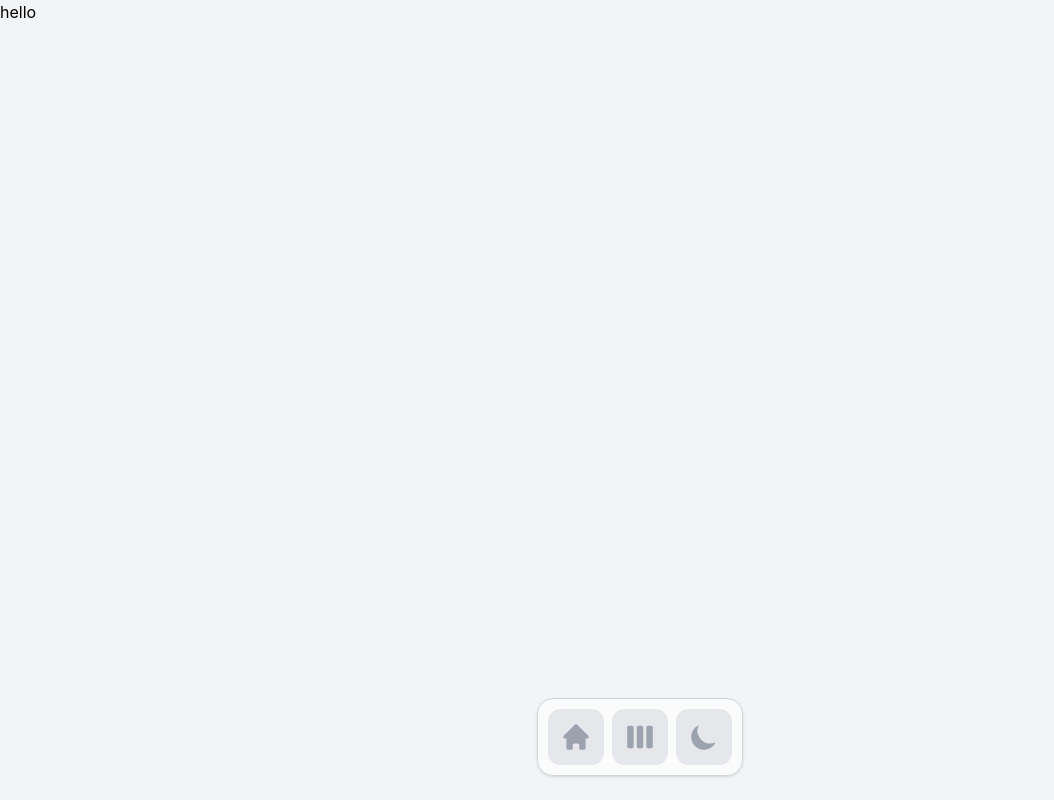
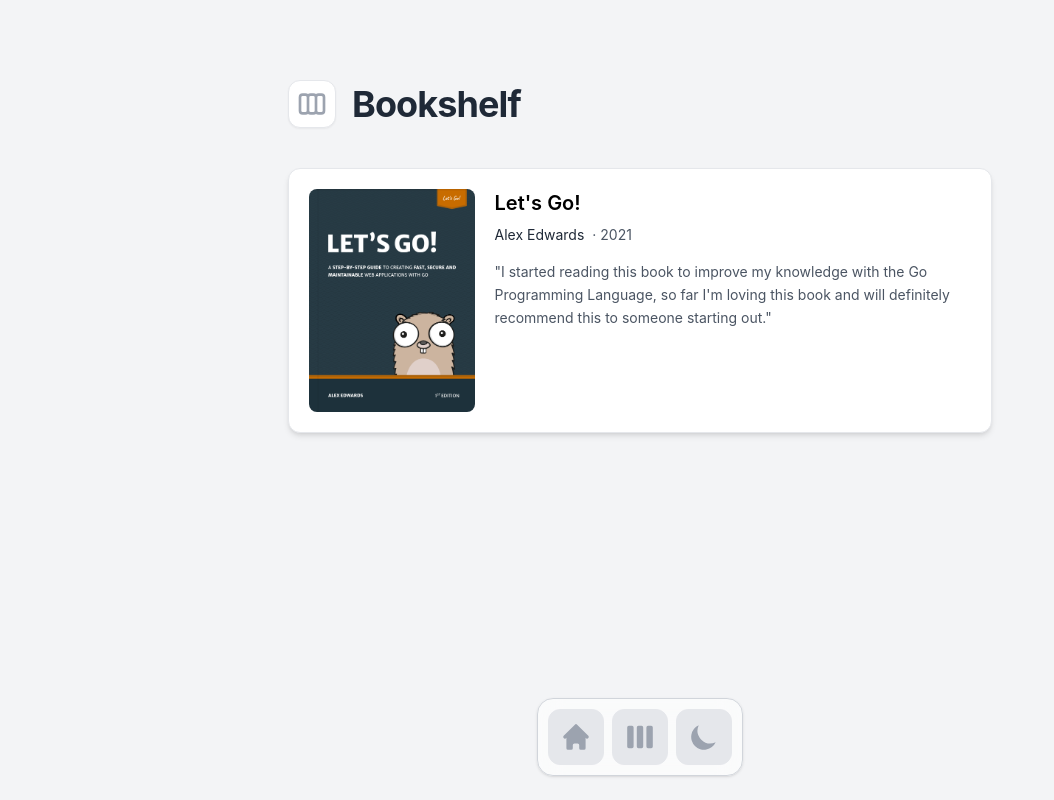
Before and after one commit to bibatjed/jed-bibat-website, a Next.js app: page /bookshelf in a window 1280 px wide. Shown: the whole page, without its empty margins (0-1054 px from the left). Built offline with nearby package versions, Linux system fonts and the light colour scheme.

Commit message:
feat: bookshelf ui

```diff
--- a/pages/bookshelf.tsx
+++ b/pages/bookshelf.tsx
@@ -1,9 +1,55 @@
 import MetaContainer from "../components/MetaContainer";
 import NavigationBar from "../components/NavigationBar";
+import { ViewBoardsIcon } from "@heroicons/react/outline";
+import BookImage from "../public/images/cover.png";
+import Image from "next/image";
 export default function BookShelf() {
   return (
     <MetaContainer>
-      <div>hello</div>
+      <main className="mx-auto relative max-w-3xl px-6 sm:px-8 mt-20 mb-36">
+        <div className="mb-8 flex items-center space-x-4 text-gray-800 dark:text-white md:mb-10">
+          <div className="h-12 w-12 rounded-xl shadow-sm border bg-white dark:border-gray-800 dark:bg-gray-800 ">
+            <span className="h-full w-8 flex justify-center items-center mx-auto text-gray-400">
+              <ViewBoardsIcon />
+            </span>
+          </div>
+          <h2 className="text-3xl font-bold tracking-tight sm:text-4xl">
+            {" "}
+            Bookshelf{" "}
+          </h2>
+        </div>
+
+        {/* BOOKLIST */}
+        {/* TODO: make this dynamic */}
+        <div className="bg-white sm:flex space-x-5 p-5 justify-around w-full sm:max-w-4xl border rounded-xl shadow-md dark:bg-gray-800/90 dark:border-gray-700 dark:shadow-black">
+          <div className="w-full mb-5 sm:mb-0 sm:w-1/4 flex-shrink-0">
+            <Image
+              className="rounded-lg"
+              src={BookImage}
+              alt="Picture of the author"
+              placeholder="blur"
+              objectFit="cover"
+              layout="responsive"
+            />
+          </div>
+          <div>
+            <h3 className="font-semibold text-xl mb-2">Let's Go!</h3>
+            <p className="text-sm text-gray-600 dark:text-gray-400 space-x-1 mb-4">
+              <span className="text-gray-800 dark:text-gray-200">
+                Alex Edwards{" "}
+              </span>
+              <span>·</span>
+              <span>2021</span>
+            </p>
+
+            <p className="text-sm leading-relaxed text-gray-600 dark:text-gray-300">
+              "I started reading this book to improve my knowledge with the Go
+              Programming Language, so far I'm loving this book and will
+              definitely recommend this to someone starting out."
+            </p>
+          </div>
+        </div>
+      </main>
       <NavigationBar />
     </MetaContainer>
   );
--- a/pages/index.tsx
+++ b/pages/index.tsx
@@ -1,5 +1,4 @@
 import type { NextPage } from "next";
-import Head from "next/head";
 import profilePic from "../public/images/me.jpg";
 import Image from "next/image";
 import technologies from "../constants/techonologies";
```
Also changed, not shown: public/images/cover.png (added).
